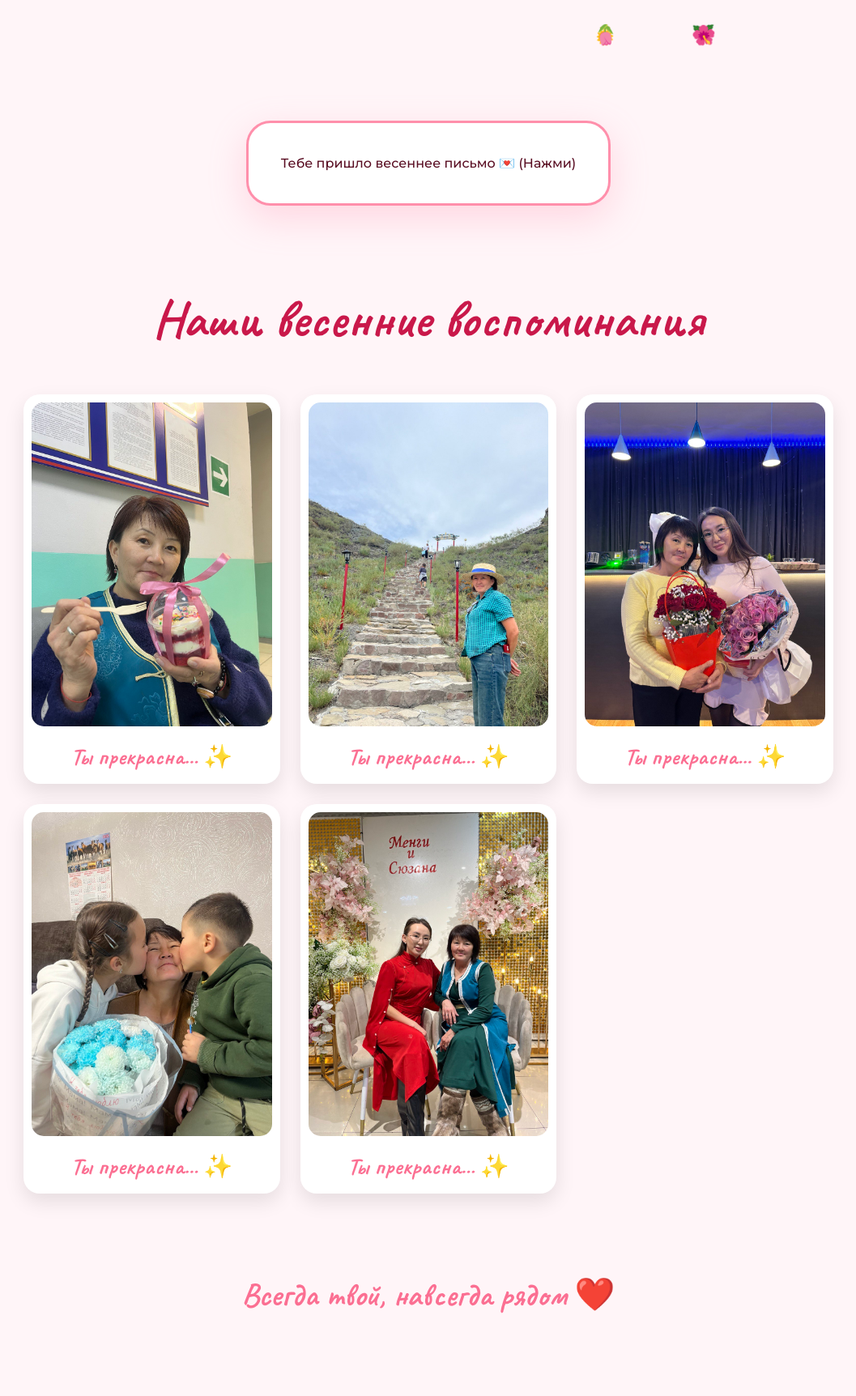
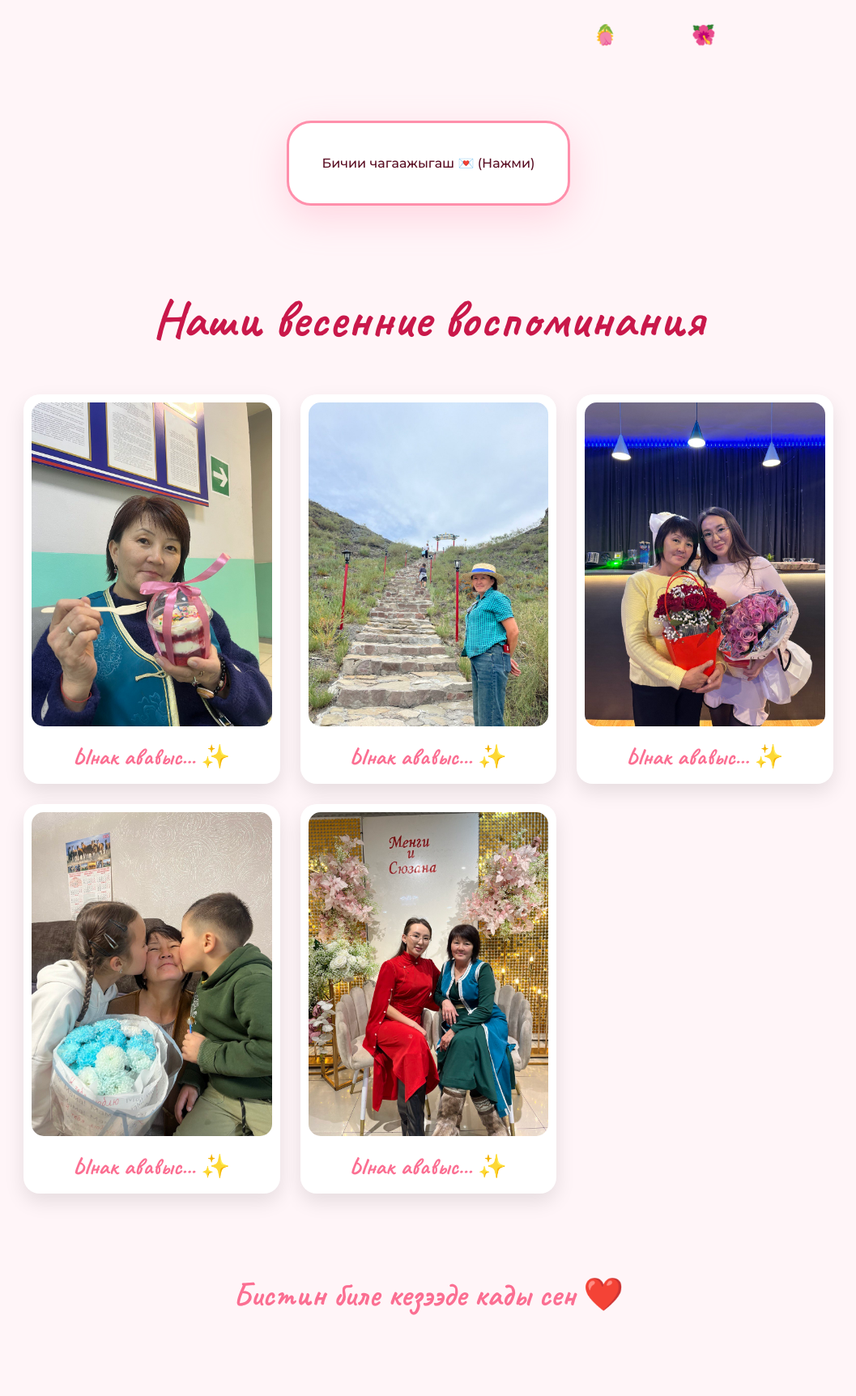
Before and after one commit to baibelek/12_marta, a Flask app: page / in a window 1280 px wide. Shown: the part 801-2525 px from the top of the page at 81% size, without its empty margins (111-1168 px from the left). Run offline with Flask 3, Linux system fonts and the light colour scheme.

Commit message:
Update index.html

```diff
--- a/templates/index.html
+++ b/templates/index.html
@@ -3,7 +3,7 @@
 <head>
     <meta charset="UTF-8">
     <meta name="viewport" content="width=device-width, initial-scale=1.0">
-    <title>С 8 Марта, Любимая!</title>
+    <title>Торуттунген хунун биле Авай</title>
     <link href="https://fonts.googleapis.com/css2?family=Caveat:wght@700&family=Montserrat:wght@300;500&display=swap" rel="stylesheet">
     <link rel="stylesheet" href="https://cdnjs.cloudflare.com/ajax/libs/animate.css/4.1.1/animate.min.css"/>
     <style>
@@ -148,20 +148,34 @@
     </audio>
 
     <div class="hero">
-        <h1 class="animate__animated animate__fadeInDown">С 8 Марта, Моё Солнышко! 🌸</h1>
-        <div class="scroll-hint">Листай вниз, там сюрприз... ↓</div>
+        <h1 class="animate__animated animate__fadeInDown">Торуттунген хунун биле авай 🌸</h1>
+        <div class="scroll-hint">Адаанда бичии белек бар... ↓</div>
     </div>
 
     <div class="content">
         <div class="envelope-section animate__animated animate__zoomIn">
             <div class="envelope" onclick="openLetter()">
-                <span id="envelope-text">Тебе пришло весеннее письмо 💌 (Нажми)</span>
+                <span id="envelope-text">Бичии чагаажыгаш 💌 (Нажми)</span>
                 <div id="letter">
-                    Моя самая прекрасная и любимая! <br><br>
-                    Поздравляю тебя с этим чудесным праздником весны. <br>
-                    Ты — как первый весенний цветок, который дарит радость и тепло всему миру. <br>
-                    Пусть твоя улыбка сияет ярче солнца, а глаза всегда светятся от счастья. <br><br>
-                    <b>Ты моё главное вдохновение. Люблю тебя!</b>
+                    Торутунген хунун биле авай байыр чедирип тур бис <br><br>
+                        Бистин аравыска, ажы-толунун, уйнуктарынын аразынга ам-даа хун дег чырык <br><br>
+                            чайыналып чоруур шырайынар, сеткилинер, бистерни оортуп чорзун <br><br>
+                                Сеткилинден ажыл-агый кылып чоруур <br><br>
+                                    Кужунерни магадаар бис эргим авай <br><br>
+                                        Ажы-тол дээш сагыш-човап чоруурунар <br><br>
+                                            Дувурелим часкарар дыр ынак авай <br><br>
+                                                Аравыска кезээ монге 100 хар чедир <br><br>
+                                                    Хулумзуруг бистерлерни оортуп чорзун <br><br>
+                                                        Аас-кежик кадыкшыл арыг чорзун ынак ававыс <br><br>
+                                                            Найырал ынакшыл быжг чорзун ынак авай <br><br>
+                                                                Олчей-кежик кезээ шагда,
+                                                                Каяа-даа бол картай чорзун!
+                                                                Алдын хун дег, ачылыг силер!
+                                                                Ортемчейде чуртталгада ошпес от силер!
+                                                                Амыдырал чуртталганы айтып чоруур,
+                                                                Онза чараш сеткилдиг силер!
+                                                                Эргеледип чассыдып кээр,бергелерде дуза кадар <br><br>
+                    <b>Эргим Ынак Ававыс</b>
                 </div>
             </div>
         </div>
@@ -172,12 +186,12 @@
             {% for photo in photos %}
             <div class="photo-card">
                 <img src="{{ url_for('static', filename='images/' + photo) }}" alt="Фото">
-                <p>Ты прекрасна... ✨</p>
+                <p>Ынак ававыс... ✨</p>
             </div>
             {% endfor %}
         </div>
 
-        <footer>Всегда твой, навсегда рядом ❤️</footer>
+        <footer>Бистин биле кезээде кады сен ❤️</footer>
     </div>
 
     <script>
```
